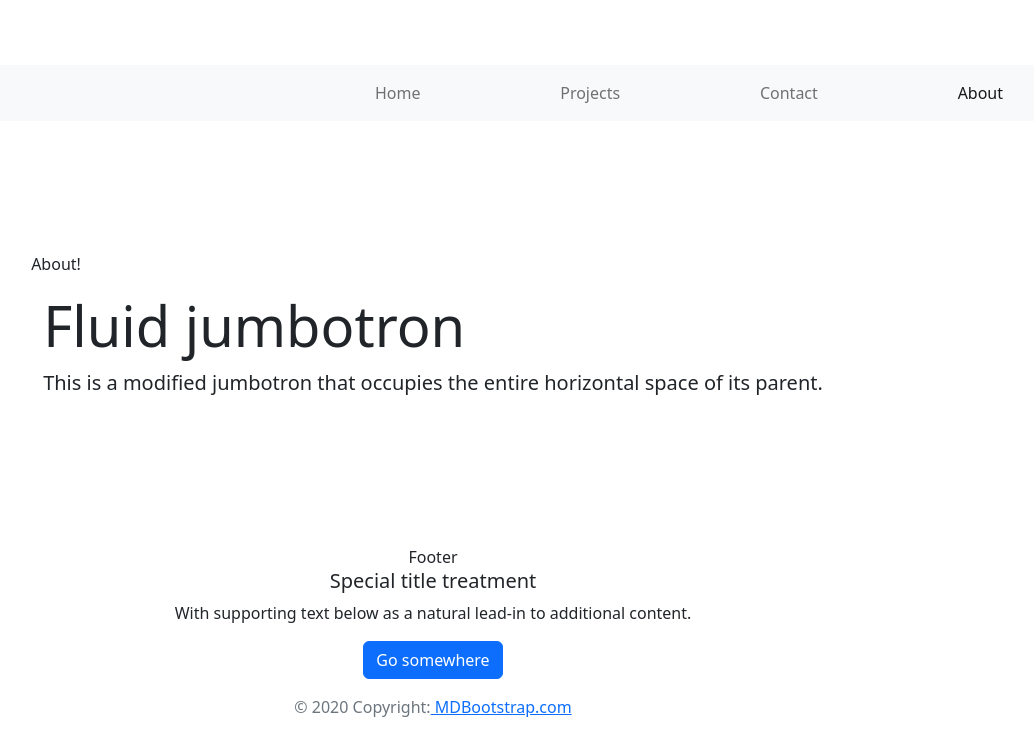
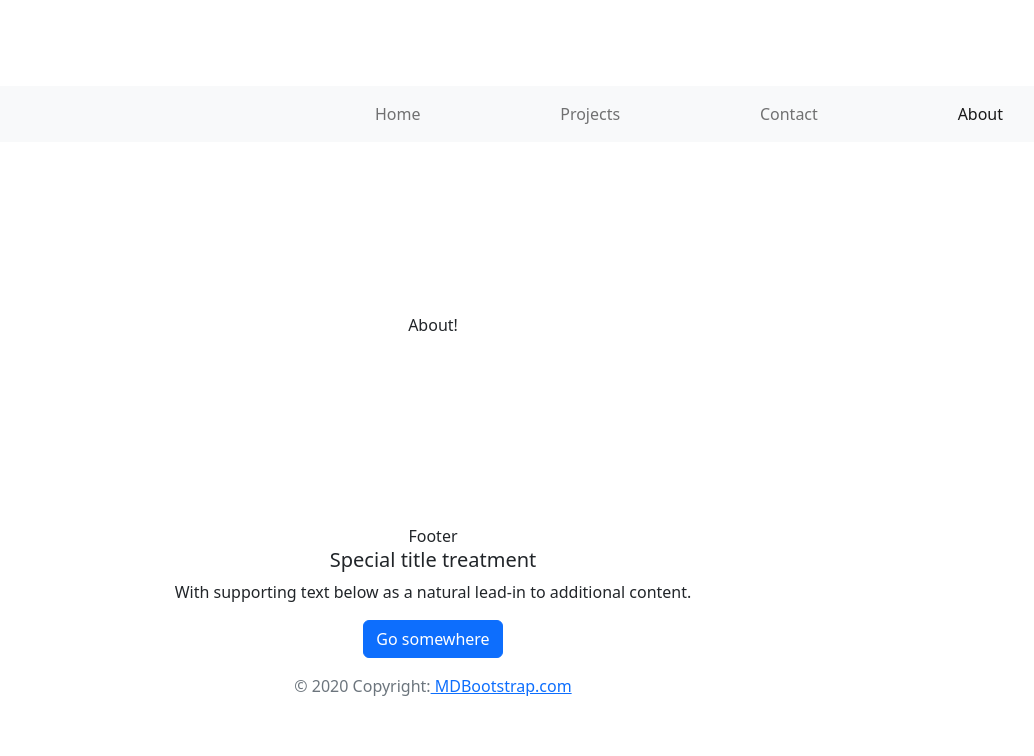
Before and after one commit to Pete-Andrew/react-porfolio, a React (Create React App) app in the folder my-app/: page /#/about in a window 1280 px wide. Shown: the top 756 px of the page, without its empty margins (207-1241 px from the left). Built offline with nearby package versions, Linux system fonts and the light colour scheme.

Commit message:
re-arranged folder structure

```diff
--- a/my-app/src/App.js
+++ b/my-app/src/App.js
@@ -1,8 +1,8 @@
 import React from "react";
 import Home from "./components/pages/Home/Home.js";
 import NavBar from "./components/NavBar.js";
-import About from "./components/pages/About.js";
-import Contact from "./components/pages/Contact.js";
+import About from "./components/pages/about/About.js";
+import Contact from "./components/pages/contact/Contact.js";
 import Projects from "./components/pages/projects/Projects.js";
 import { HashRouter as Router, Route, Routes } from "react-router-dom";
 import Footer from "./components/pages/footer/Footer.js";
--- a/my-app/src/components/pages/About.js
+++ /dev/null
@@ -1,22 +0,0 @@
-import React from "react";
-import "bootstrap/dist/css/bootstrap.min.css";
-
-function About() {
-  return (
-    <div>
-      <p>About!</p>
-
-      <div className="jumbotron jumbotron-fluid">
-        <div className="container">
-          <h1 className="display-4">Fluid jumbotron</h1>
-          <p className="lead">
-            This is a modified jumbotron that occupies the entire horizontal
-            space of its parent.
-          </p>
-        </div>
-      </div>
-    </div>
-  );
-}
-
-export default About;
--- a/my-app/src/components/pages/Home/Home.js
+++ b/my-app/src/components/pages/Home/Home.js
@@ -1,14 +1,19 @@
 import React from "react";
 import "bootstrap/dist/css/bootstrap.min.css";
-import Jumbotron from "../Jumbotron";
-import HomeContainer from "../HomeContainer";
+import Jumbotron from "../jumbotron/Jumbotron";
+import HomeContainer from "../homeContainer/HomeContainer";
 import "./home.css";
 
 function Home() {
   return (
-    <div id="homepage">
+
+
+    <div id="homepage" >
       {Jumbotron()}
+
+      <div>
       {HomeContainer()}
+      </div>
     </div>
   );
 }
--- a/my-app/src/components/pages/Home/home.css
+++ b/my-app/src/components/pages/Home/home.css
@@ -1,5 +1,6 @@
 #homepage {
     background-image: url("../../images/bluebells.jpg");
-
+    width: 100%;
+    height: 100vh;
     background-color: #cccccc;
    }
--- /dev/null
+++ b/my-app/src/components/pages/about/About.js
@@ -0,0 +1,14 @@
+import React from "react";
+import "bootstrap/dist/css/bootstrap.min.css";
+
+function About() {
+  return (
+    <div>
+      <p>About!</p>
+
+
+    </div>
+  );
+}
+
+export default About;
--- a/my-app/src/components/pages/Contact.js
+++ b/my-app/src/components/pages/contact/Contact.js
@@ -1,15 +1,12 @@
 import React from "react";
 import "bootstrap/dist/css/bootstrap.min.css";
-import ContactDetailsForm from "./contactDetailsForm/contactDetailsForm";
+import ContactDetailsForm from "../contactDetailsForm/contactDetailsForm";
 
 function Contact() {
   return (
     <div>
-
       <p>Contact!</p>
-
       {ContactDetailsForm()};
-
     </div>
   );
 }
```
Also changed, not shown: my-app/src/components/pages/homeContainer/HomeContainer.js (renamed from my-app/src/components/pages/HomeContainer.js), my-app/src/components/pages/jumbotron/Jumbotron.js (renamed from my-app/src/components/pages/Jumbotron.js).
